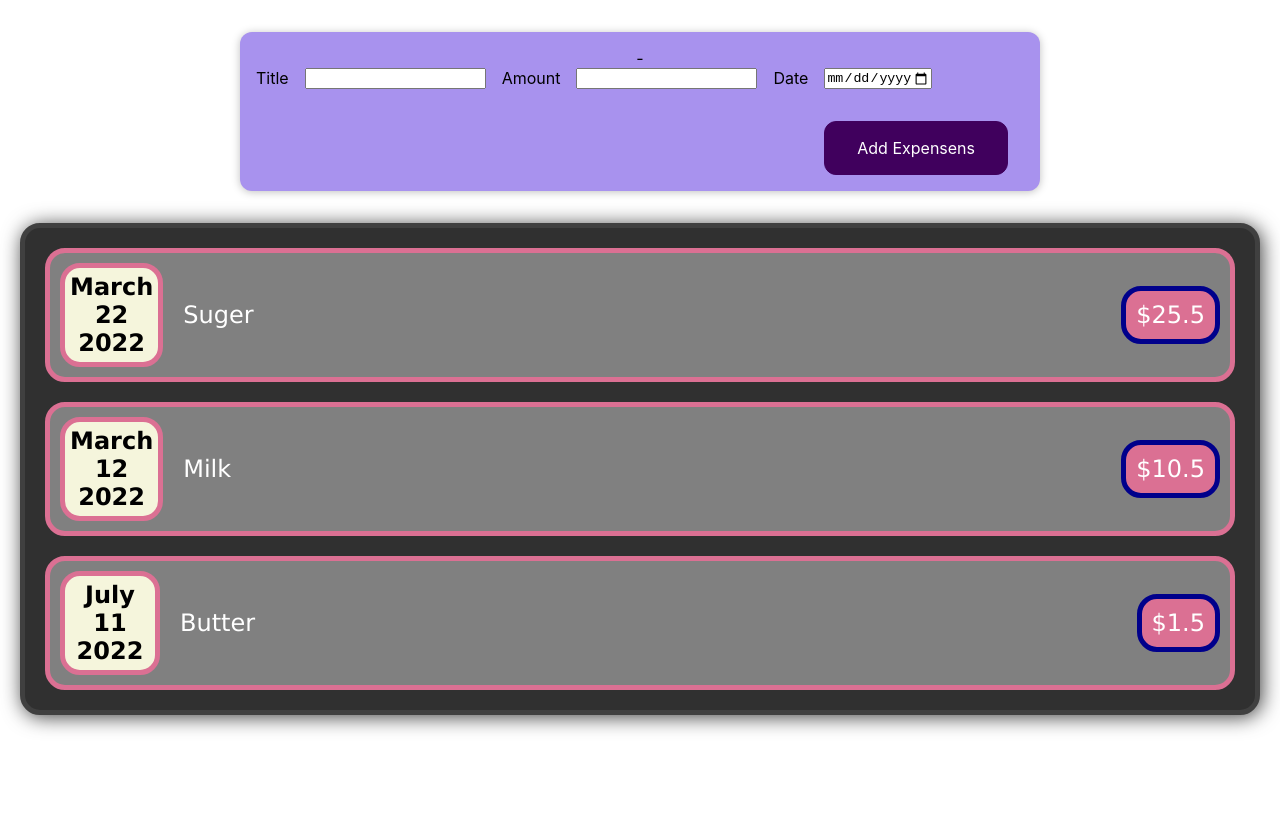
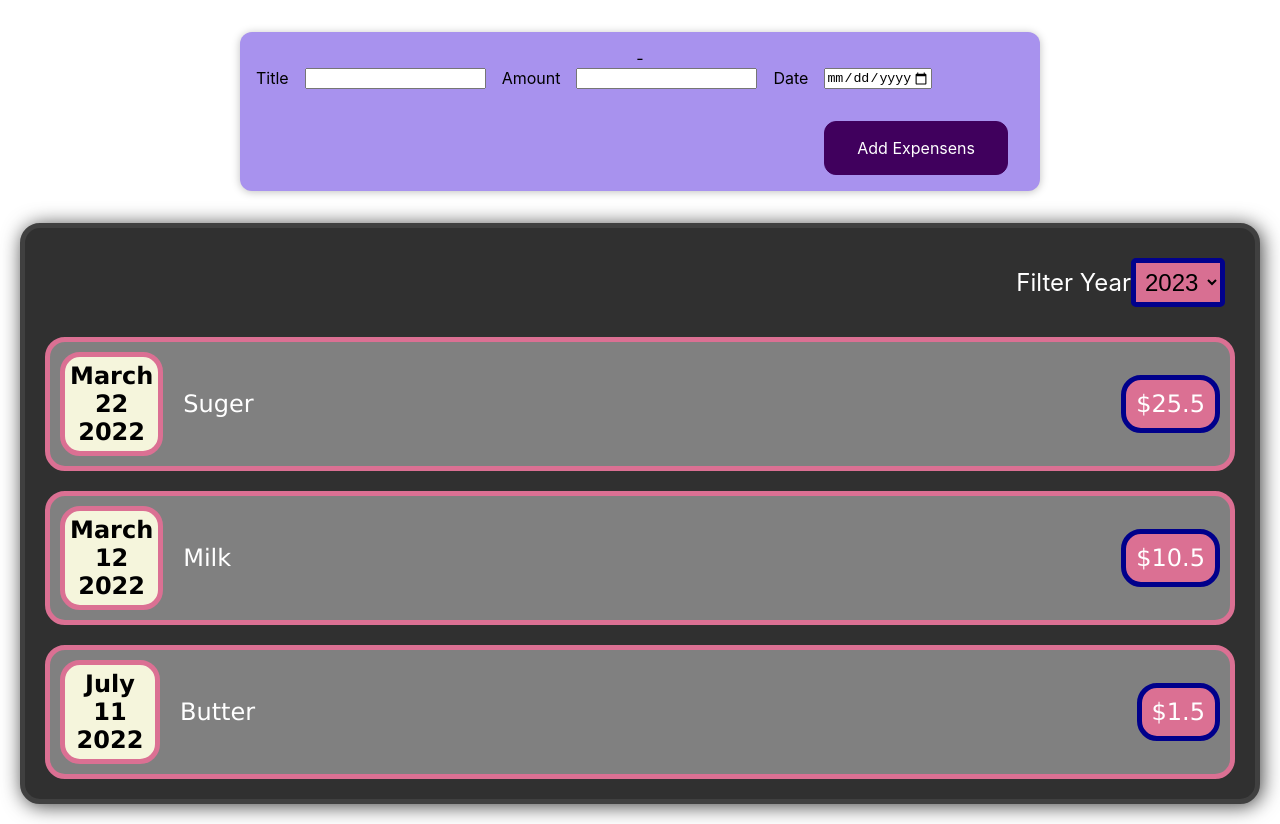
Before and after one commit to Yash1Hingu/LearnReact-ExpensenseTracker, a React (Create React App) app: page / in a window 1280 px wide. Before the commit the page ends 800 px from the top, so only its background shows below. Built offline with nearby package versions, Linux system fonts and the light colour scheme.

Commit message:
year filter add

```diff
--- a/src/components/Expensens/Expensens.js
+++ b/src/components/Expensens/Expensens.js
@@ -1,8 +1,16 @@
 import Card from "../UI/Card";
 import ExpensensItem from "./ExpensensItem";
+import ExpensensFilter from "./ExpensensFilter";
+import { useState } from "react";
 const Expensens = (props) => {
+    const [filteredYear,setFilterYear] = useState('2023');
+
+    const filterChangeHandler = selectedYear => {
+        setFilterYear(selectedYear);
+    }
     return (
         <Card className="App">
+            <ExpensensFilter selected={filteredYear} onChangeFilter={filterChangeHandler} />
             {props.expensensItems.map((expensens) => (
             <ExpensensItem
                 title={expensens.title}
--- /dev/null
+++ b/src/components/Expensens/ExpensensFilter.css
@@ -0,0 +1,14 @@
+.expensens__filter{
+    text-align: right;
+    margin: 30px;
+    color: hsl(0, 0%, 100%);
+    font-size: 1.5rem;
+}
+.expensens__filter select {
+    font-size: 1.5rem;
+    padding: 5px;
+    outline: none;
+    border: 5px solid rgb(1, 1, 140);
+    border-radius: 5px;
+    background-color: hsl(340, 57%, 64%);
+}
--- /dev/null
+++ b/src/components/Expensens/ExpensensFilter.js
@@ -0,0 +1,20 @@
+import { useState } from 'react';
+import './ExpensensFilter.css'
+const ExpensensFilter = (props) => {
+    const dropdownHandler = (event) => {
+        props.onChangeFilter(event.target.value);
+    }
+    return (
+        <div className="expensens__filter">
+            <label>Filter Year</label>
+            <select value={props.selected} onChange={dropdownHandler}>
+                <option value="2023">2023</option>
+                <option value="2022">2022</option>
+                <option value="2021">2021</option>
+                <option value="2020">2020</option>
+            </select>
+        </div>
+    );
+}
+
+export default ExpensensFilter;
```
